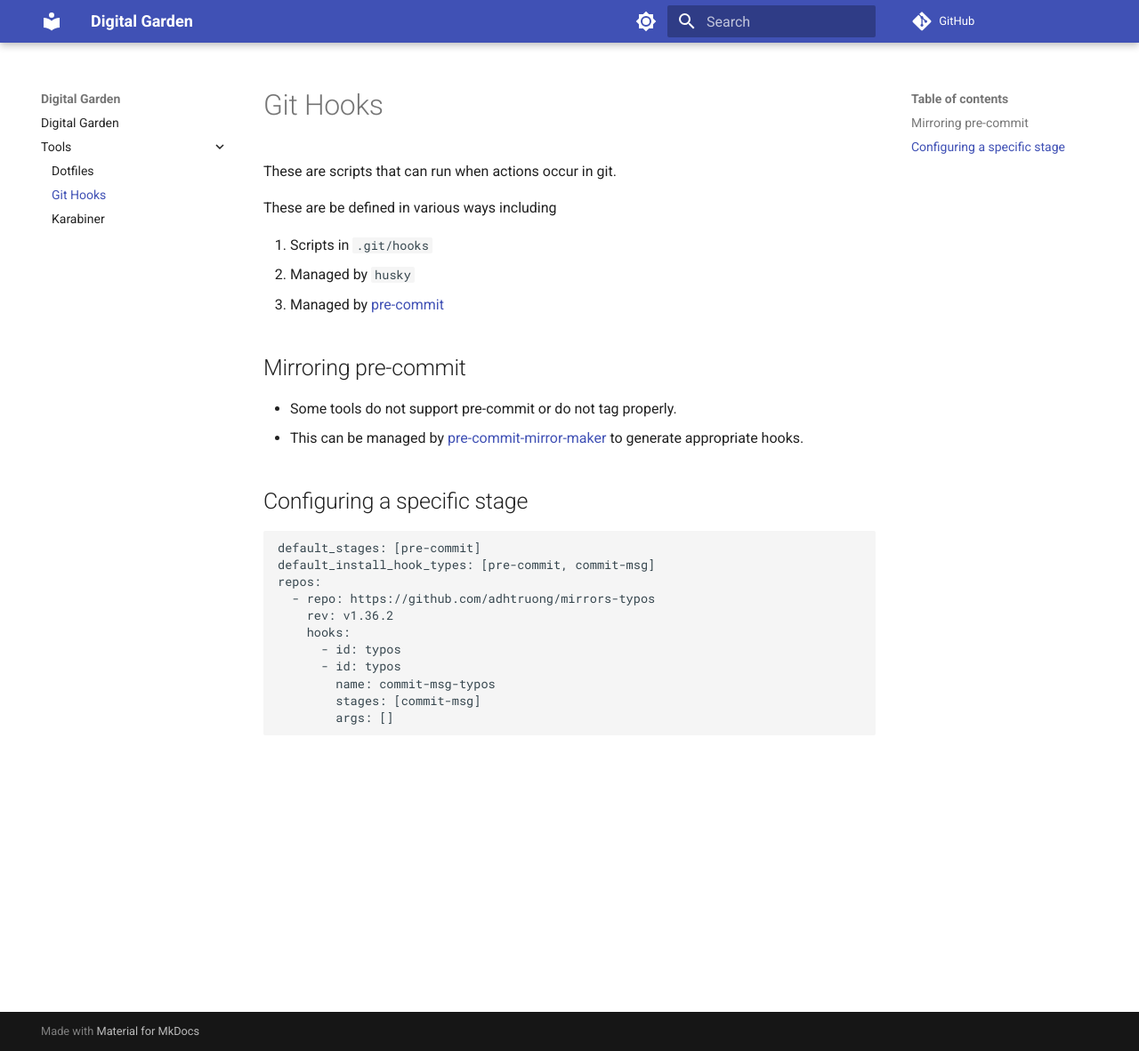
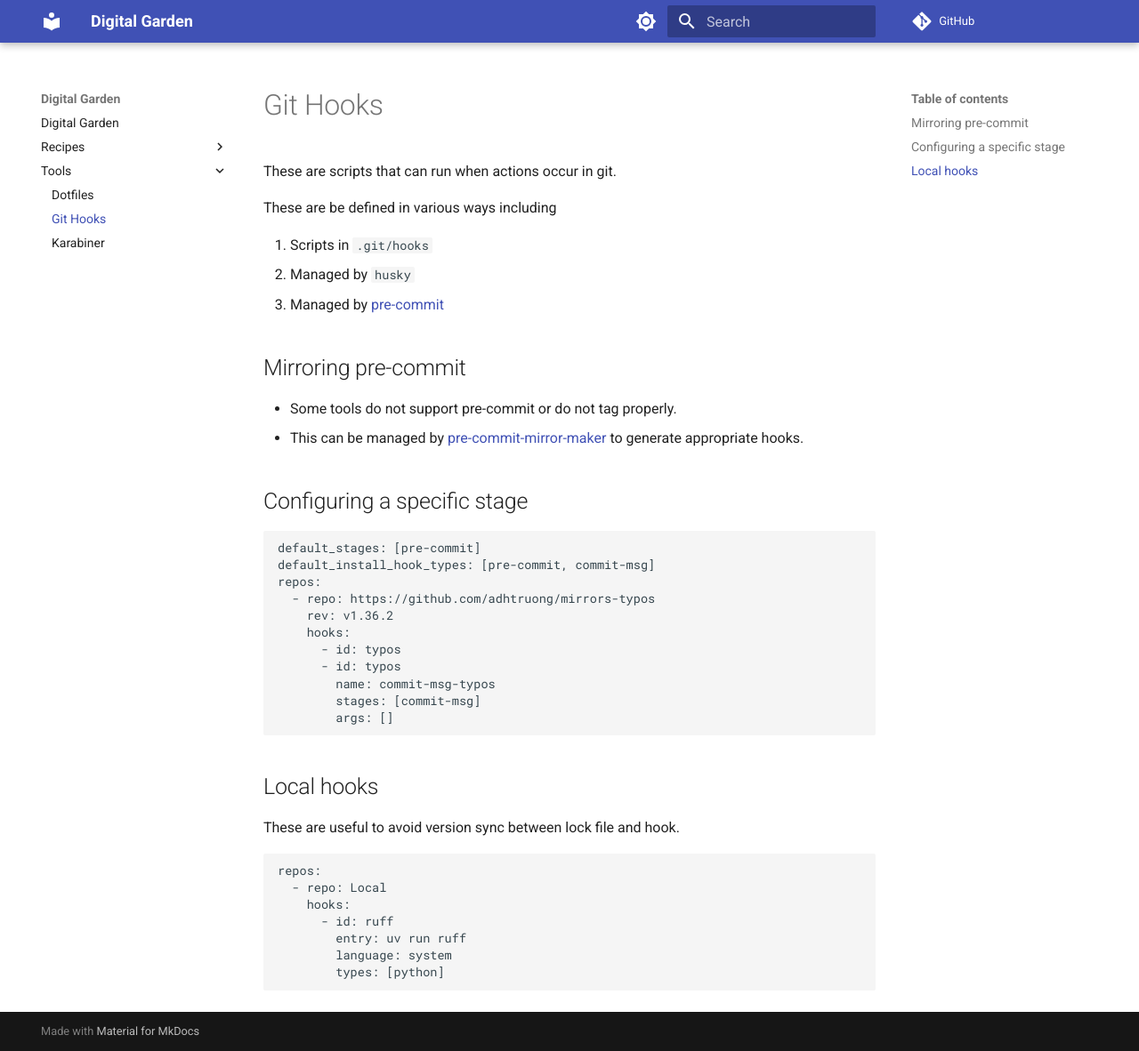
Before and after one commit to adhtruong/digital-garden, an MkDocs documentation site: the page built from docs/tools/git-hooks.md, in a window 1280 px wide and 1182 px high. Shown: the whole window at 89% size. Built offline with MkDocs 1.6.1 and Material for MkDocs 9.7.7, drawn with Linux system fonts in a browser that asks for light colours; comment, search, counter and statistics services are not loaded.

Commit message:
docs: add recipes

````diff
--- a/docs/tools/git-hooks.md
+++ b/docs/tools/git-hooks.md
@@ -28,3 +28,17 @@ repos:
         stages: [commit-msg]
         args: []
 ```
+
+## Local hooks
+
+These are useful to avoid version sync between lock file and hook.
+
+```yaml
+repos:
+  - repo: Local
+    hooks:
+      - id: ruff
+        entry: uv run ruff
+        language: system
+        types: [python]
+```
````
Also changed, not shown: docs/recipes/uv-shebang.md (added, +10 -0 lines).
